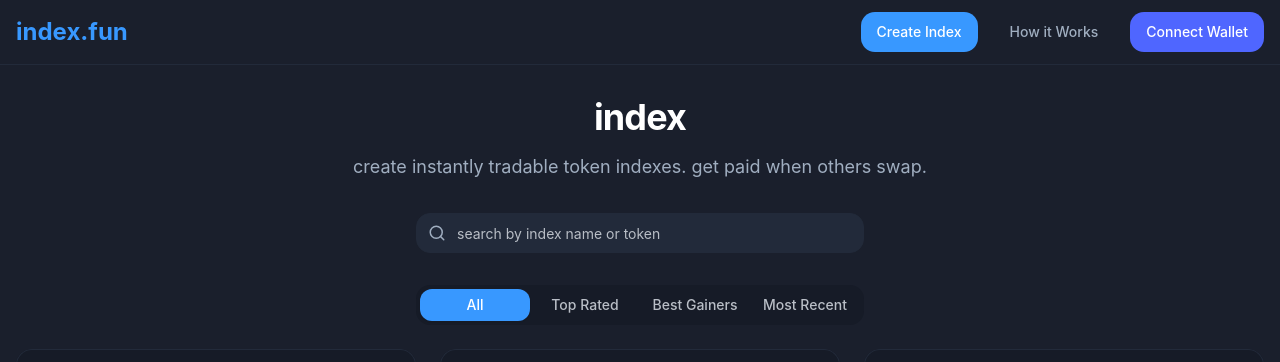
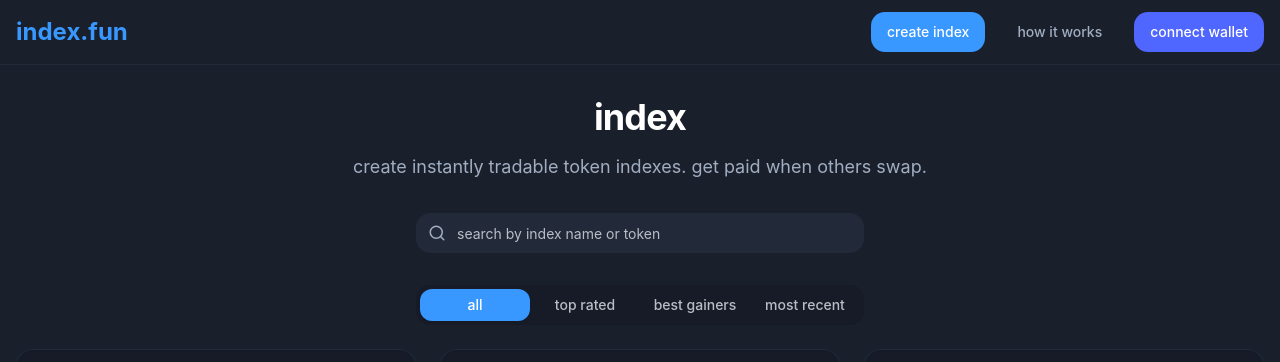
Before and after one commit to jameswalter4566/index-fun-swaps-solana-19, a React (Vite) app: page / in a window 1280 px wide. Shown: the top 362 px of the page. Built offline with nearby package versions, Linux system fonts and the light colour scheme.

Commit message:
Fix: Apply lowercase to button text
Apply lowercase text transform to the top navigation buttons and the index filter buttons.

```diff
--- a/src/components/CreateSwapForm.tsx
+++ b/src/components/CreateSwapForm.tsx
@@ -30,8 +30,8 @@ const CreateSwapForm: React.FC = () => {
     // Validate form
     if (!formData.name || !formData.token1 || !formData.token2) {
       toast({
-        title: "Form Validation Error",
-        description: "INDEX name and at least 2 tokens are required.",
+        title: "form validation error",
+        description: "index name and at least 2 tokens are required.",
         variant: "destructive",
       });
       return;
@@ -45,8 +45,8 @@ const CreateSwapForm: React.FC = () => {
 
       // Show success message
       toast({
-        title: "INDEX Created!",
-        description: `Your ${formData.name} INDEX has been created successfully.`,
+        title: "index created!",
+        description: `your ${formData.name} index has been created successfully.`,
       });
 
       // Clear form and close drawer (relies on parent component)
@@ -66,8 +66,8 @@ const CreateSwapForm: React.FC = () => {
     } catch (error) {
       console.error("Error creating INDEX:", error);
       toast({
-        title: "Error Creating INDEX",
-        description: "There was an error creating your INDEX. Please try again.",
+        title: "error creating index",
+        description: "there was an error creating your index. please try again.",
         variant: "destructive",
       });
     } finally {
@@ -94,7 +94,7 @@ const CreateSwapForm: React.FC = () => {
       <CardContent className="pt-6">
         <form onSubmit={handleSubmit} className="space-y-6">
           <div className="space-y-2">
-            <Label htmlFor="name">INDEX Name</Label>
+            <Label htmlFor="name">index name</Label>
             <Input
               id="name"
               name="name"
@@ -107,10 +107,10 @@ const CreateSwapForm: React.FC = () => {
           </div>
 
           <div className="space-y-2">
-            <Label htmlFor="token1">Token 1 (Required)</Label>
+            <Label htmlFor="token1">token 1 (required)</Label>
             <div className="flex gap-2 items-center">
               <Avatar className="h-8 w-8 flex-shrink-0">
-                <AvatarFallback className="bg-stake-darkbg text-xs">T1</AvatarFallback>
+                <AvatarFallback className="bg-stake-darkbg text-xs">t1</AvatarFallback>
               </Avatar>
               <Input
                 id="token1"
@@ -125,10 +125,10 @@ const CreateSwapForm: React.FC = () => {
           </div>
 
           <div className="space-y-2">
-            <Label htmlFor="token2">Token 2 (Required)</Label>
+            <Label htmlFor="token2">token 2 (required)</Label>
             <div className="flex gap-2 items-center">
               <Avatar className="h-8 w-8 flex-shrink-0">
-                <AvatarFallback className="bg-stake-darkbg text-xs">T2</AvatarFallback>
+                <AvatarFallback className="bg-stake-darkbg text-xs">t2</AvatarFallback>
               </Avatar>
               <Input
                 id="token2"
@@ -143,10 +143,10 @@ const CreateSwapForm: React.FC = () => {
           </div>
 
           <div className="space-y-2">
-            <Label htmlFor="token3">Token 3 (Optional)</Label>
+            <Label htmlFor="token3">token 3 (optional)</Label>
             <div className="flex gap-2 items-center">
               <Avatar className="h-8 w-8 flex-shrink-0">
-                <AvatarFallback className="bg-stake-darkbg text-xs">T3</AvatarFallback>
+                <AvatarFallback className="bg-stake-darkbg text-xs">t3</AvatarFallback>
               </Avatar>
               <Input
                 id="token3"
@@ -160,10 +160,10 @@ const CreateSwapForm: React.FC = () => {
           </div>
 
           <div className="space-y-2">
-            <Label htmlFor="token4">Token 4 (Optional)</Label>
+            <Label htmlFor="token4">token 4 (optional)</Label>
             <div className="flex gap-2 items-center">
               <Avatar className="h-8 w-8 flex-shrink-0">
-                <AvatarFallback className="bg-stake-darkbg text-xs">T4</AvatarFallback>
+                <AvatarFallback className="bg-stake-darkbg text-xs">t4</AvatarFallback>
               </Avatar>
               <Input
                 id="token4"
@@ -181,7 +181,7 @@ const CreateSwapForm: React.FC = () => {
             className="w-full btn-solana"
             disabled={isSubmitting}
           >
-            {isSubmitting ? 'Creating...' : 'Create INDEX'}
+            {isSubmitting ? 'creating...' : 'create index'}
           </Button>
         </form>
       </CardContent>
--- a/src/components/Navigation.tsx
+++ b/src/components/Navigation.tsx
@@ -31,14 +31,14 @@ const Navigation: React.FC = () => {
           <div className="flex items-center space-x-4">
             <Drawer>
               <DrawerTrigger asChild>
-                <Button className="bg-stake-accent hover:bg-stake-highlight text-white rounded-md">Create Index</Button>
+                <Button className="bg-stake-accent hover:bg-stake-highlight text-white rounded-md">create index</Button>
               </DrawerTrigger>
               <DrawerContent className="h-[90vh] overflow-y-auto">
                 <div className="container mx-auto max-w-md p-4 relative">
                   <DrawerHeader className="text-center">
-                    <DrawerTitle className="text-2xl font-bold">Create a New INDEX</DrawerTitle>
+                    <DrawerTitle className="text-2xl font-bold">create a new index</DrawerTitle>
                     <DrawerDescription>
-                      Create a bundle of tokens that people can swap into with a single transaction
+                      create a bundle of tokens that people can swap into with a single transaction
                     </DrawerDescription>
                   </DrawerHeader>
                   <DrawerClose className="absolute right-4 top-4 rounded-full p-2 hover:bg-slate-100">
@@ -51,7 +51,7 @@ const Navigation: React.FC = () => {
             </Drawer>
 
             <Button variant="ghost" className="hover:bg-stake-card rounded-md text-stake-muted hover:text-stake-text" onClick={() => setIsModalOpen(true)}>
-              How it Works
+              how it works
             </Button>
 
             <WalletConnect />
--- a/src/components/WalletConnect.tsx
+++ b/src/components/WalletConnect.tsx
@@ -39,7 +39,7 @@ const WalletConnect: React.FC = () => {
           onClick={connectWallet}
           className="bg-stake-highlight hover:opacity-90 text-white rounded-md"
         >
-          Connect Wallet
+          connect wallet
         </Button>
       )}
     </div>
--- a/src/pages/Index.tsx
+++ b/src/pages/Index.tsx
@@ -1,3 +1,4 @@
+
 import React, { useState } from 'react';
 import Layout from '@/components/Layout';
 import IndexCard from '@/components/IndexCard';
@@ -118,29 +119,29 @@ const Index: React.FC = () => {
   });
   return <Layout>
       <div className="mb-8 max-w-2xl mx-auto text-center animate-fade-in">
-        <h1 className="text-4xl font-bold mb-4 text-stake-text">Index</h1>
-        <p className="text-stake-muted text-lg">Create instantly tradable token indexes. Get paid when others swap.</p>
+        <h1 className="text-4xl font-bold mb-4 text-stake-text">index</h1>
+        <p className="text-stake-muted text-lg">create instantly tradable token indexes. get paid when others swap.</p>
       </div>
 
       <div className="mb-8 max-w-md mx-auto relative">
         <div className="absolute inset-y-0 left-0 pl-3 flex items-center pointer-events-none">
           <Search size={18} className="text-stake-muted" />
         </div>
-        <Input type="text" placeholder="Search by INDEX name or token" className="pl-10 rounded-md bg-stake-card border-stake-card text-stake-text" value={searchQuery} onChange={e => setSearchQuery(e.target.value)} />
+        <Input type="text" placeholder="search by index name or token" className="pl-10 rounded-md bg-stake-card border-stake-card text-stake-text" value={searchQuery} onChange={e => setSearchQuery(e.target.value)} />
       </div>
 
       <Tabs defaultValue="all" className="mb-8" onValueChange={setActiveTab}>
         <TabsList className="grid grid-cols-4 max-w-md mx-auto bg-stake-darkbg">
-          <TabsTrigger value="all" className="data-[state=active]:bg-stake-accent data-[state=active]:text-white">All</TabsTrigger>
-          <TabsTrigger value="top" className="data-[state=active]:bg-stake-accent data-[state=active]:text-white">Top Rated</TabsTrigger>
-          <TabsTrigger value="gainers" className="data-[state=active]:bg-stake-accent data-[state=active]:text-white">Best Gainers</TabsTrigger>
-          <TabsTrigger value="recent" className="data-[state=active]:bg-stake-accent data-[state=active]:text-white">Most Recent</TabsTrigger>
+          <TabsTrigger value="all" className="data-[state=active]:bg-stake-accent data-[state=active]:text-white">all</TabsTrigger>
+          <TabsTrigger value="top" className="data-[state=active]:bg-stake-accent data-[state=active]:text-white">top rated</TabsTrigger>
+          <TabsTrigger value="gainers" className="data-[state=active]:bg-stake-accent data-[state=active]:text-white">best gainers</TabsTrigger>
+          <TabsTrigger value="recent" className="data-[state=active]:bg-stake-accent data-[state=active]:text-white">most recent</TabsTrigger>
         </TabsList>
 
         <TabsContent value="all" className="mt-6">
           <div className="grid grid-cols-1 md:grid-cols-2 lg:grid-cols-3 gap-6">
             {filteredIndexes.length > 0 ? filteredIndexes.map(index => <IndexCard key={index.id} id={index.id} name={index.name} tokens={index.tokens} gainPercentage={index.gainPercentage} upvotes={index.upvotes} />) : <div className="col-span-full text-center py-8">
-                <p className="text-stake-muted">No INDEXES found matching your search.</p>
+                <p className="text-stake-muted">no indexes found matching your search.</p>
               </div>}
           </div>
         </TabsContent>
@@ -148,7 +149,7 @@ const Index: React.FC = () => {
         <TabsContent value="top" className="mt-6">
           <div className="grid grid-cols-1 md:grid-cols-2 lg:grid-cols-3 gap-6">
             {filteredIndexes.length > 0 ? filteredIndexes.map(index => <IndexCard key={index.id} id={index.id} name={index.name} tokens={index.tokens} gainPercentage={index.gainPercentage} upvotes={index.upvotes} />) : <div className="col-span-full text-center py-8">
-                <p className="text-stake-muted">No top-rated INDEXES found.</p>
+                <p className="text-stake-muted">no top-rated indexes found.</p>
               </div>}
           </div>
         </TabsContent>
@@ -156,7 +157,7 @@ const Index: React.FC = () => {
         <TabsContent value="gainers" className="mt-6">
           <div className="grid grid-cols-1 md:grid-cols-2 lg:grid-cols-3 gap-6">
             {filteredIndexes.length > 0 ? filteredIndexes.map(index => <IndexCard key={index.id} id={index.id} name={index.name} tokens={index.tokens} gainPercentage={index.gainPercentage} upvotes={index.upvotes} />) : <div className="col-span-full text-center py-8">
-                <p className="text-stake-muted">No gaining INDEXES found.</p>
+                <p className="text-stake-muted">no gaining indexes found.</p>
               </div>}
           </div>
         </TabsContent>
@@ -164,7 +165,7 @@ const Index: React.FC = () => {
         <TabsContent value="recent" className="mt-6">
           <div className="grid grid-cols-1 md:grid-cols-2 lg:grid-cols-3 gap-6">
             {filteredIndexes.length > 0 ? filteredIndexes.map(index => <IndexCard key={index.id} id={index.id} name={index.name} tokens={index.tokens} gainPercentage={index.gainPercentage} upvotes={index.upvotes} />) : <div className="col-span-full text-center py-8">
-                <p className="text-stake-muted">No recent INDEXES found.</p>
+                <p className="text-stake-muted">no recent indexes found.</p>
               </div>}
           </div>
         </TabsContent>
```
